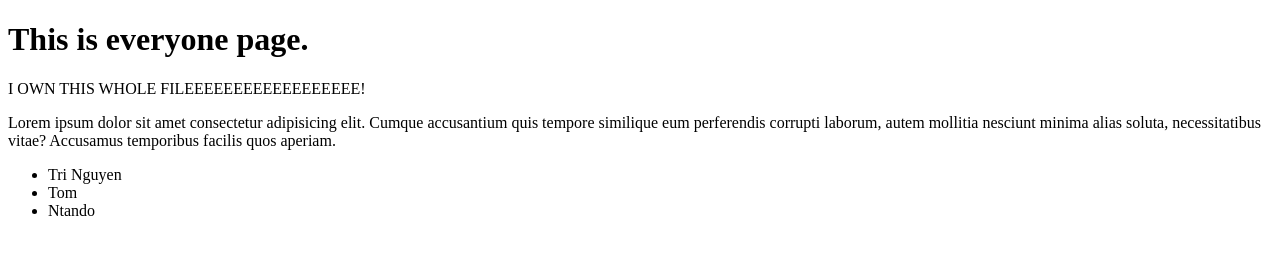
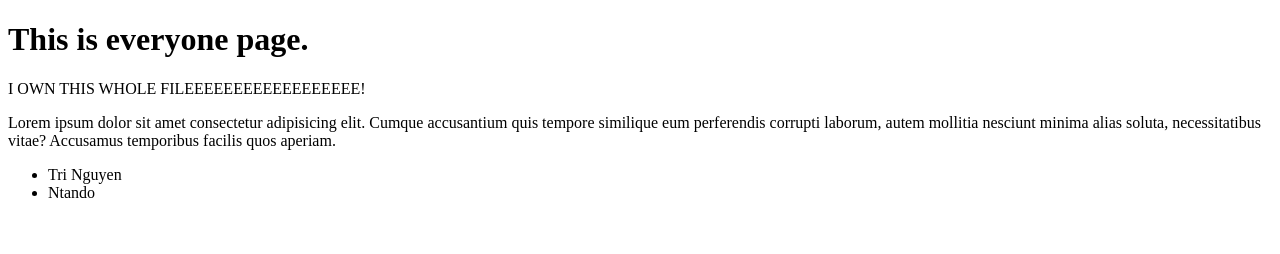
Before and after one commit to mankinchi/helloworld, a plain HTML site: page index.html in a window 1280 px wide. Drawn offline with Linux system fonts and the light colour scheme.

Commit message:
Revert "add Tom to the list"
This reverts commit 9d8e92ee89c2a97aa186eb92a4210e40dea8d023.

```diff
--- a/index.html
+++ b/index.html
@@ -15,7 +15,6 @@
         temporibus facilis quos aperiam.</p>
     <ul>
         <li>Tri Nguyen</li>
-        <li>Tom</li>
         <li>Ntando</li>
     </ul>
 </body>
```
